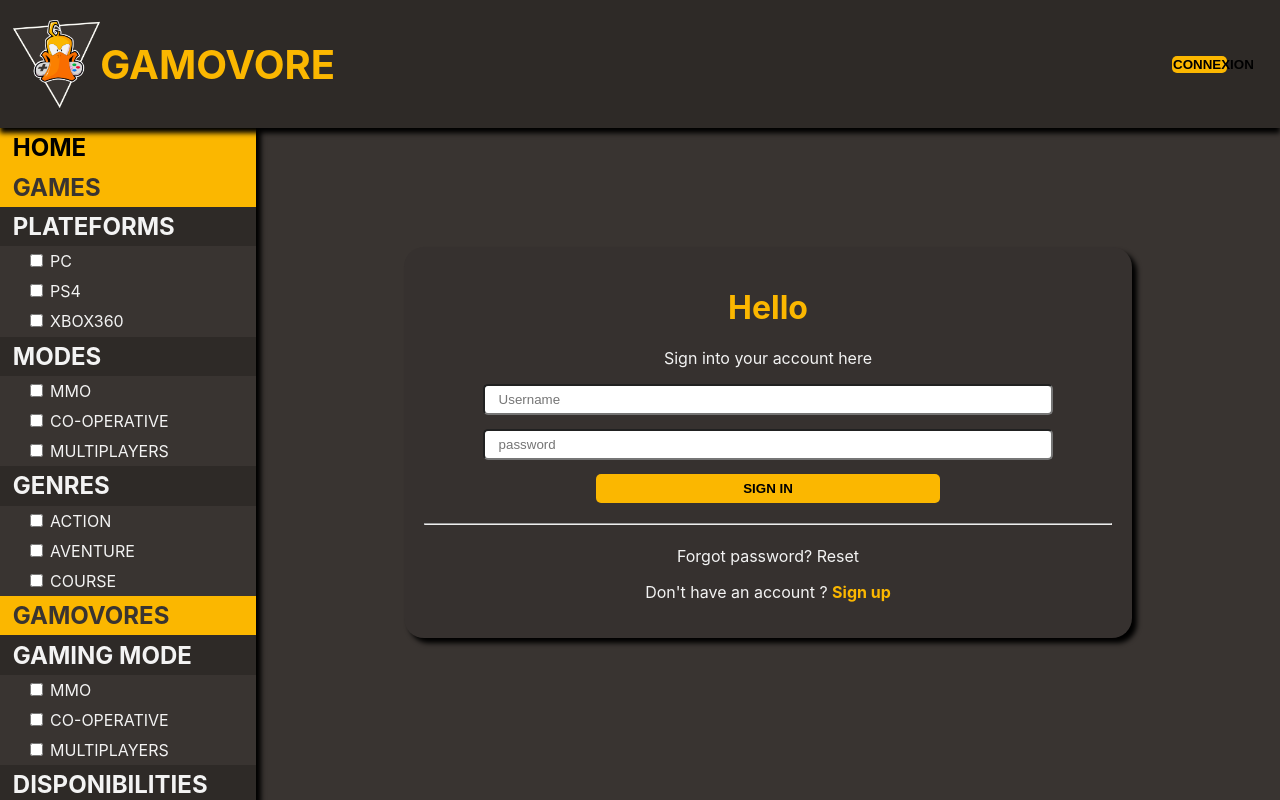
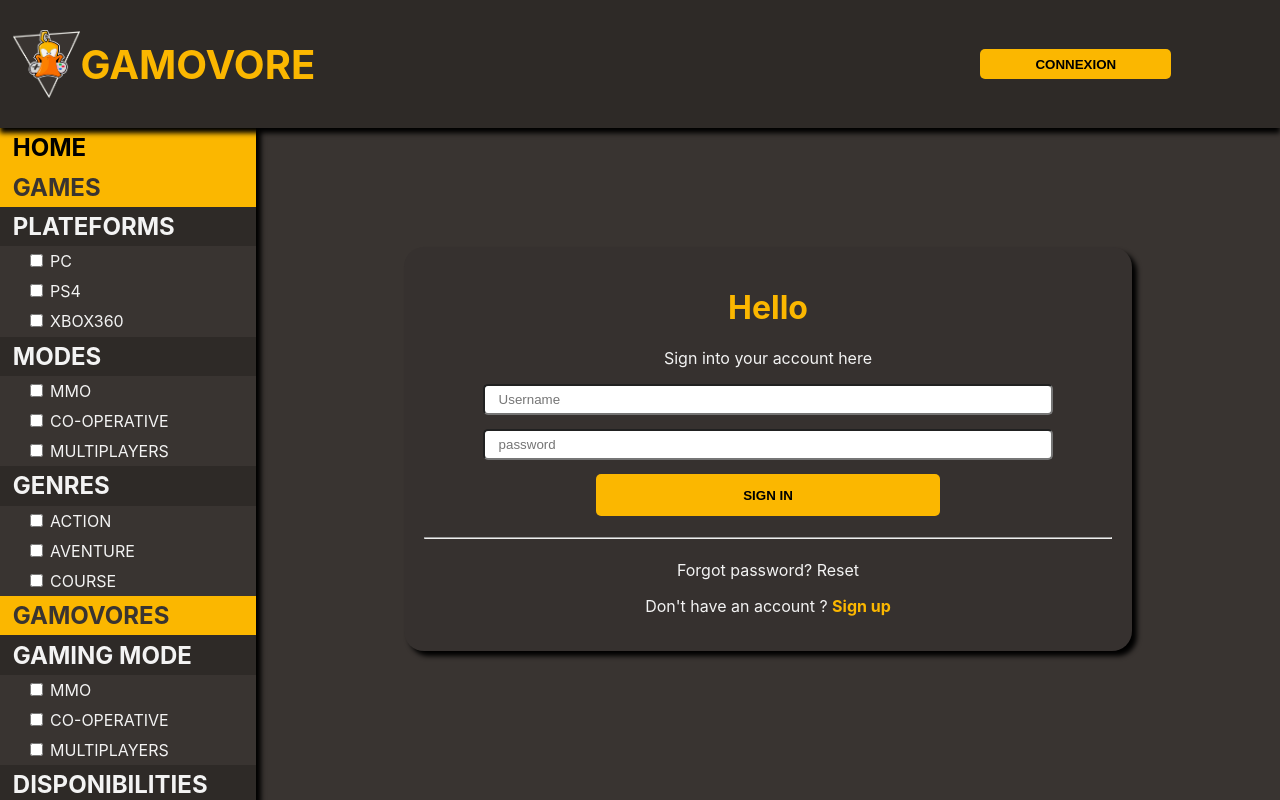
Before and after one commit to WildCodeSchool/Lyon-js-202005-project-gamovore, a React (Create React App) app: page /sign-in in a window 1280 px wide. Shown: the top 800 px of the page. Built offline with nearby package versions, Linux system fonts and the light colour scheme; no server answers.

Commit message:
Change navbar

```diff
--- a/src/components/Button.js
+++ b/src/components/Button.js
@@ -11,9 +11,10 @@ const Button = styled.button`
     text-transform:uppercase;
     border-radius:5px;
     border:none;
-    padding:1%;
+    padding:2%;
     width:50%;
     transition: all .8s ease-out;
+    justify-content:flex-end;
 
     :hover {
         background-color:black;
--- a/src/components/IsLogged.js
+++ b/src/components/IsLogged.js
@@ -1,9 +1,12 @@
 import styled from 'styled-components';
 
 const IsLogged = styled.div`
-   width:20%;
-   margin:2%;
-
+   width:90%;
+   margin:1%;
+   justify-content:flex-end;
+   :hover{
+      cursor:pointer;
+   }
 `;
 
 export default IsLogged;
--- a/src/components/Pseudo.js
+++ b/src/components/Pseudo.js
@@ -4,7 +4,8 @@ const StyleForPseudo = styled.p`
 margin: 0 0 0.25rem;
 color: #eee;
 font-weight: 500;
-font-size: 1.5vw
+font-size: 1.5vw;
+padding-right:5%;
 `;
 
 export default StyleForPseudo;
--- a/src/components/StyledProfilButton.js
+++ b/src/components/StyledProfilButton.js
@@ -1,6 +1,6 @@
 import styled from "styled-components";
 
-const StyleForProfilButton = styled.button`
+const StyleForProfilButton = styled.div`
 padding: 1em;
 background: none;
 border:none;
```
